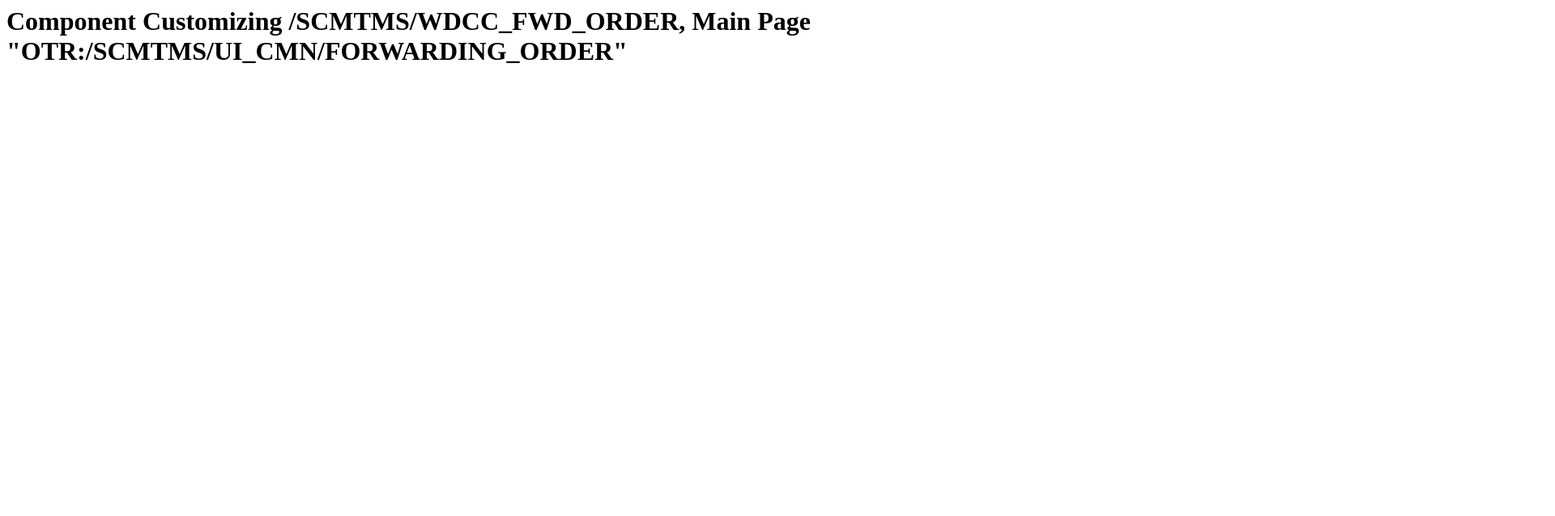
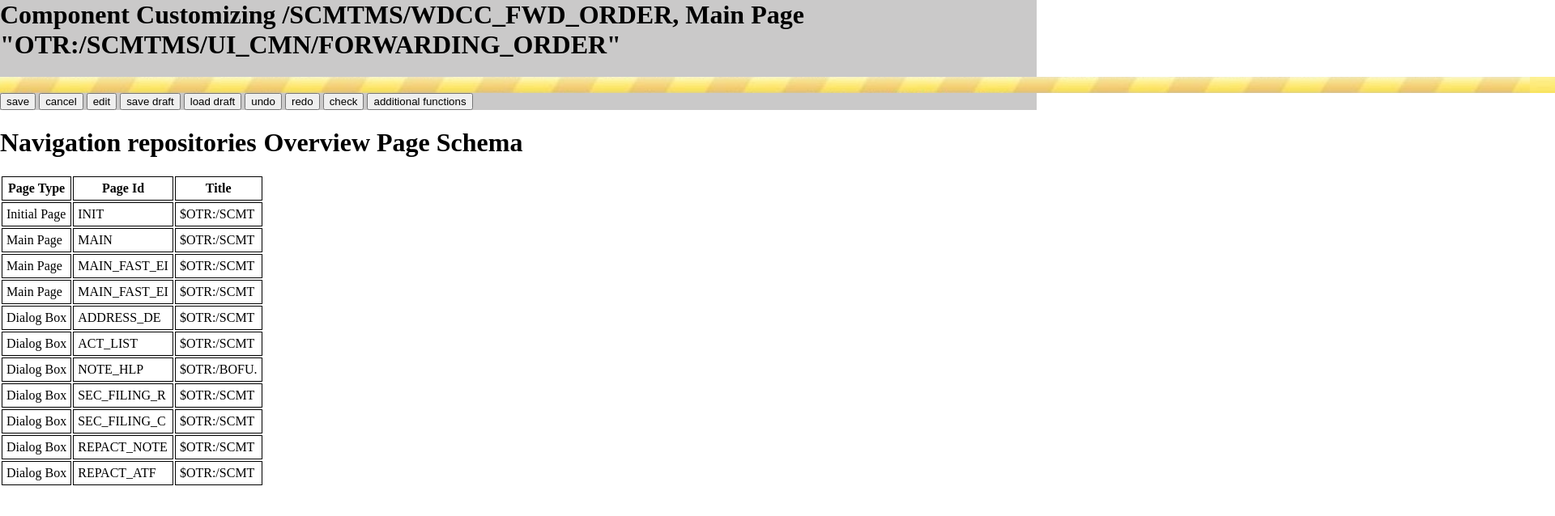
Before and after one commit to Gustavoscho/SAP-antigo, a plain HTML site: page index.html in a window 1280 px wide. Shown: the whole page at 81% size, 1920 px wide, since content can reach past the window. Drawn offline with Linux system fonts and the light colour scheme.

Commit message:
Add - Navbar, primeira tabela

```diff
--- a/index.html
+++ b/index.html
@@ -1,15 +1,102 @@
 <html lang="en">
+
 <head>
     <meta charset="UTF-8">
     <meta name="viewport" content="width=device-width, initial-scale=1.0">
     <title>Document</title>
+    <link rel="stylesheet" href="style.css">
 </head>
+
 <body>
     <header>
-    <div class="navbar">
-        <h1> Component Customizing /SCMTMS/WDCC_FWD_ORDER, Main Page "OTR:/SCMTMS/UI_CMN/FORWARDING_ORDER"</h1>
+        <div class="navbar">
+            <div id="nav">
+                <h1> Component Customizing /SCMTMS/WDCC_FWD_ORDER, Main Page "OTR:/SCMTMS/UI_CMN/FORWARDING_ORDER"</h1>
+                <div> <img src="YELLO.png" alt=""></div>
+                <button>save</button>
+                <button>cancel</button>
+                <button>edit</button>
+                <button>save draft</button>
+                <button>load draft</button>
+                <button>undo</button>
+                <button>redo</button>
+                <button>check</button>
+                <button>additional functions</button>
+            </div>
+            <div class="flex">
+                <div>
+                    <h1>Navigation repositories</h1>
+                    <table>
+                        <tr>
+                            <th>Page Type</th>
+                            <th>Page Id</th>
+                            <th>Title</th>
+                        </tr>
+                        <tr>
+                            <td>Initial Page</td>
+                            <td>INIT</td>
+                            <td>$OTR:/SCMT</td>
+                        </tr>
+                        <tr>
+                            <td>Main Page</td>
+                            <td>MAIN</td>
+                            <td>$OTR:/SCMT</td>
+                        </tr>
+                        <tr>
+                            <td>Main Page</td>
+                            <td>MAIN_FAST_EI</td>
+                            <td>$OTR:/SCMT</td>
+                        </tr>
+                        <tr>
+                            <td>Main Page</td>
+                            <td>MAIN_FAST_EI</td>
+                            <td>$OTR:/SCMT</td>
+                        </tr>
+                        <tr>
+                            <td>Dialog Box</td>
+                            <td>ADDRESS_DE</td>
+                            <td>$OTR:/SCMT</td>
+                        </tr>
+                        <tr>
+                            <td>Dialog Box</td>
+                            <td>ACT_LIST</td>
+                            <td>$OTR:/SCMT</td>
+                        </tr>
+                        <tr>
+                            <td>Dialog Box</td>
+                            <td>NOTE_HLP</td>
+                            <td>$OTR:/BOFU.</td>
+                        </tr>
+                        <tr>
+                            <td>Dialog Box</td>
+                            <td>SEC_FILING_R</td>
+                            <td>$OTR:/SCMT</td>
+                        </tr>
+                        <tr>
+                            <td>Dialog Box</td>
+                            <td>SEC_FILING_C</td>
+                            <td>$OTR:/SCMT</td>
+                        </tr>
+                        <tr>
+                            <td>Dialog Box</td>
+                            <td>REPACT_NOTE</td>
+                            <td>$OTR:/SCMT</td>
+                        </tr>
+                        <tr>
+                            <td>Dialog Box</td>
+                            <td>REPACT_ATF</td>
+                            <td>$OTR:/SCMT</td>
+                        </tr>
+                    </table>
 
-    </div>
+                </div>
+                <div>
+                    <div>
+                        <h1>Overview Page Schema</h1>
+                    </div>
+                </div>
+            </div>
     </header>
 </body>
+
 </html>
--- a/style.css
+++ b/style.css
@@ -1,6 +1,19 @@
-
-
-.navbar{
-    background-color: rgb(141, 137, 137);
+body{
+    margin:0px
+}
+.flex{
+    display:flex;
+}
+th, td{
+    margin: 0px;
+    border: 1px;
+    border-color: black;
+    border-style: solid;
+    padding:5px
 
 }
+#nav{
+    background-color: rgb(202, 201, 201);
+    margin:0px;
+    border:0px;
+}
```
Also changed, not shown: YELLO.png (added).
